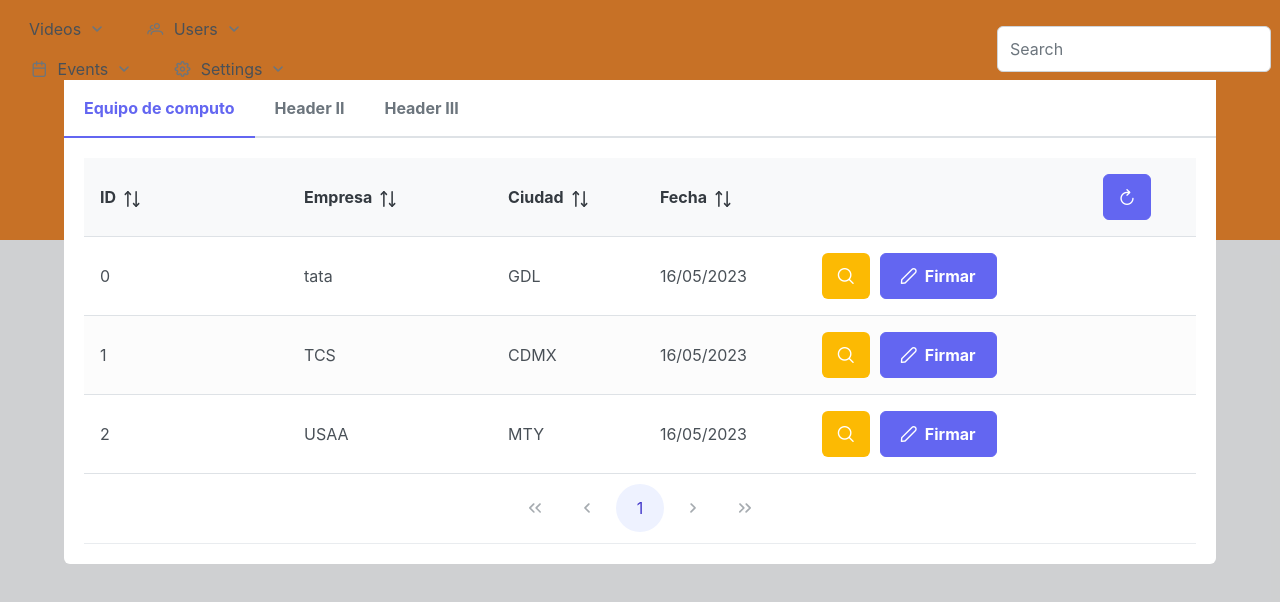
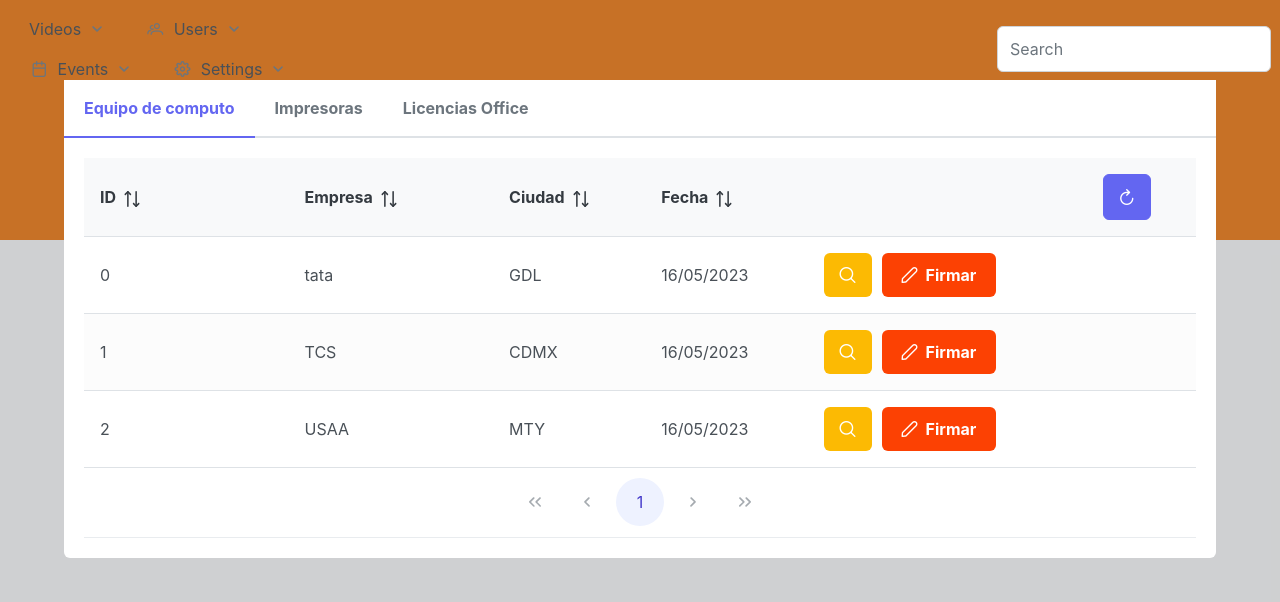
Before and after one commit to erivera95/inventario, a React (Create React App) app in the folder portal/: page /menu in a window 1280 px wide. Shown: the top 602 px of the page. Built offline with nearby package versions, Linux system fonts and the light colour scheme.

Commit message:
UX completa del menu Eqquipos de computo

```diff
--- a/portal/src/containers/equipomenu/equipo.js
+++ b/portal/src/containers/equipomenu/equipo.js
@@ -27,17 +27,18 @@ const EquipoContainer = (props) => {
           icon="pi pi-pencil"
           onClick={() => handlePrintRow(rowData)}
           label="Firmar"
-          style={{ marginLeft: "10px" }}
+          style={{
+            marginLeft: "10px",
+            backgroundColor: "#fc4103",
+            border: "#6366f100",
+          }}
         />
       </div>
     );
   };
 
   const headerButtonTemplate = (
-    <Button
-      icon="pi pi-refresh"
-      onClick={handleButtonClick}
-    />
+    <Button icon="pi pi-refresh" onClick={handleButtonClick} />
   );
   return (
     <div>
@@ -79,7 +80,7 @@ const EquipoContainer = (props) => {
         />
         <Column
           header={headerButtonTemplate}
-          style={{ width: "3rem", textAlign: "center" }}
+          style={{ width: "1rem", textAlign: "center" }}
         />
       </DataTable>
     </div>
--- a/portal/src/containers/menu/menu.js
+++ b/portal/src/containers/menu/menu.js
@@ -133,7 +133,7 @@ const MenuContainer = () => {
           <TabPanel header="Equipo de computo">
             <EquipoMenu/>
           </TabPanel>
-          <TabPanel header="Header II">
+          <TabPanel header="Impresoras">
             <p className="m-0">
               Sed ut perspiciatis unde omnis iste natus error sit voluptatem
               accusantium doloremque laudantium, totam rem aperiam, eaque ipsa
@@ -144,7 +144,7 @@ const MenuContainer = () => {
               velit, sed quia non numquam eius modi.
             </p>
           </TabPanel>
-          <TabPanel header="Header III">
+          <TabPanel header="Licencias Office">
             <p className="m-0">
               At vero eos et accusamus et iusto odio dignissimos ducimus qui
               blanditiis praesentium voluptatum deleniti atque corrupti quos
```
